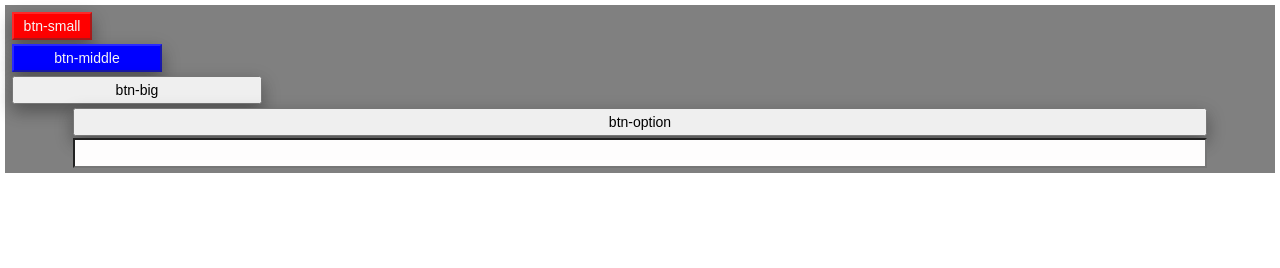
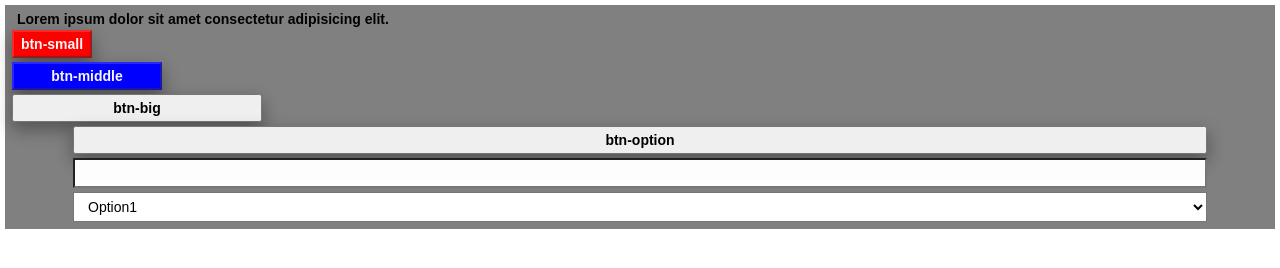
Before and after one commit to ricmtz/TriviaCrack, a plain HTML site: page test.html in a window 1280 px wide. Drawn offline with Linux system fonts and the light colour scheme.

Commit message:
#1 labels and selects menus

```diff
--- a/css/library.css
+++ b/css/library.css
@@ -1,6 +1,7 @@
 * {
     margin: 0;
     padding: 0;
+    font-family: Arial, Helvetica, sans-serif;
     box-sizing: border-box;
 }
 
@@ -10,11 +11,20 @@ form {
     padding: 5px;
 }
 
+label {
+    text-align: center;
+    padding: 5px;
+    margin: 2px;
+    font-size: 14px;
+    font-weight: 600;
+}
+
 button {
     margin: 2px;
     padding: 4px;
     text-align: center;
     font-size: 14px;
+    font-weight: 600;
     box-shadow: 0 8px 16px 0 rgba(0,0,0,0.2), 0 6px 20px 0 rgba(0,0,0,0.19);
 }
 
@@ -39,16 +49,23 @@ button {
 input[type=text] {
     min-width: 90%;
     padding: 5px 10px;
-    margin-right: 5%;
-    margin-left: 5%;
+    margin: 2px 5%;
     font-size: 14px;
     background-color: #FEFDFD;
-    color: #292929;
+    color: #080808;
+}
+
+select {
+    width: 90%;
+    padding: 5px 10px;
+    margin: 2px 5%;
+    font-size: 14px;
+    background-color: rgb(255, 255, 255);
 }
 
 .red {
     background: red;
-    border-color: rgb(255, 40, 40);
+    border-color: rgb(243, 43, 43);
     color: whitesmoke;
 }
 
--- a/test.html
+++ b/test.html
@@ -11,6 +11,8 @@
 
 <body>
     <form action="">
+        <label for="">Lorem ipsum dolor sit amet consectetur adipisicing elit.</label>
+        <br>
         <button class="btn-small red">btn-small</button>
         <br>
         <button class="btn-middle blue">btn-middle</button>
@@ -20,6 +22,12 @@
         <button class="btn-option">btn-option</button>
         <br>
         <input type="text" name="" id="">
+        <br>
+        <select id="" name="">
+            <option value="">Option1</option>
+            <option value="">Option2</option>
+            <option value="">Option asdasd asdasd 3</option>
+        </select>
     </form>
 </body>
 
```
